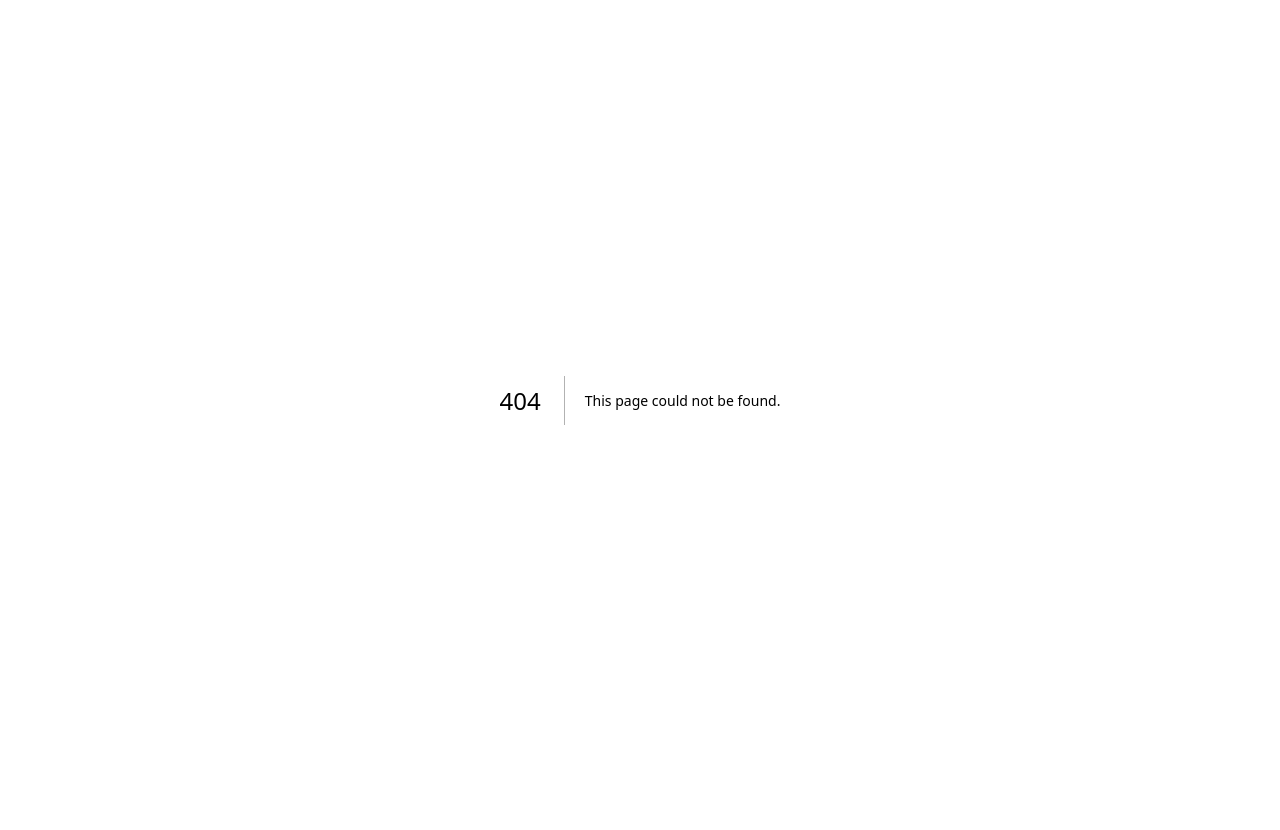
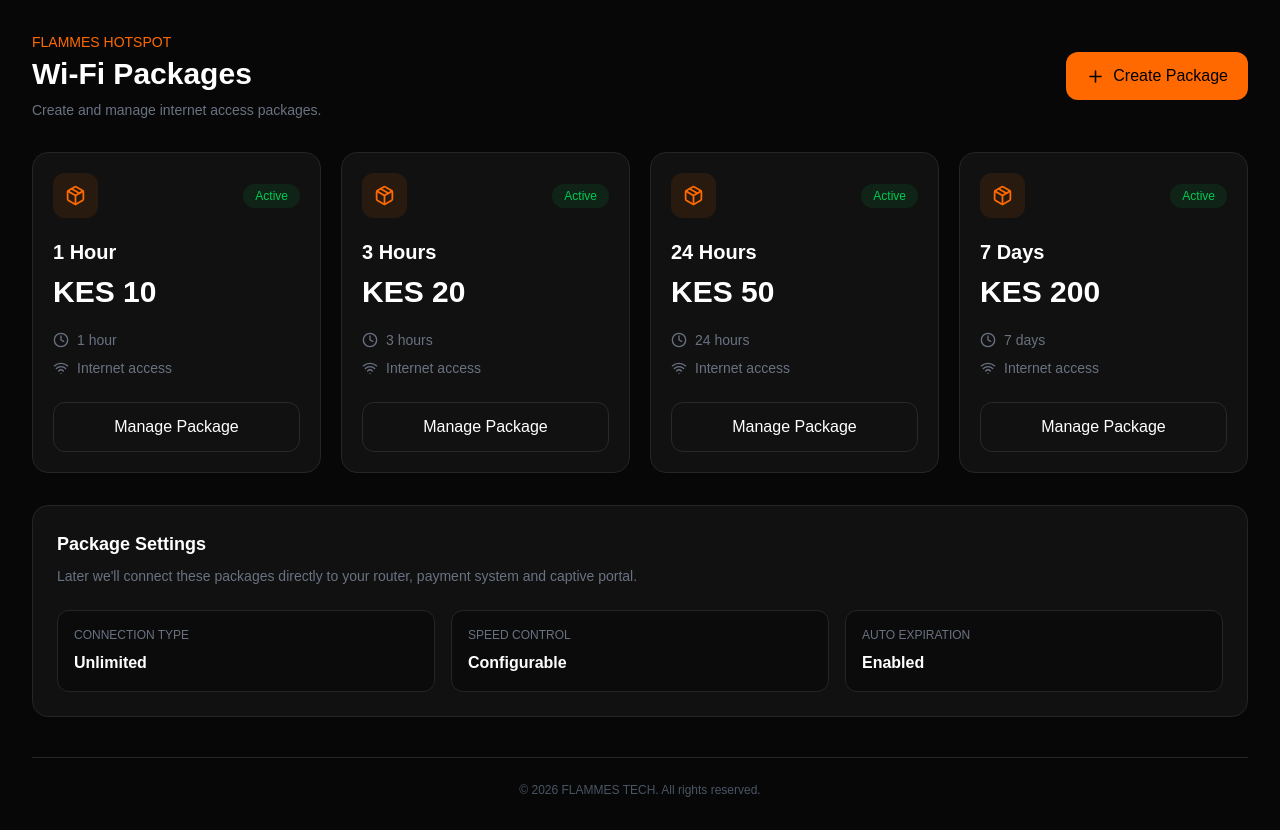
Before and after one commit to Jobizzo/FLAMMES-HOTSPOT, a Next.js app: page /packages in a window 1280 px wide. Before the commit this address had no page. Before the commit the page ends 800 px from the top, so only its background shows below. Built offline with nearby package versions, Linux system fonts and the light colour scheme.

Commit message:
Add PackagesPage component for Wi-Fi packages
This file contains a React component that displays various Wi-Fi packages with their details, including name, price, duration, and status. It also includes a section for package settings and a footer.

```diff
--- /dev/null
+++ b/app/packages/page.tsx
@@ -0,0 +1,144 @@
+"use client";
+
+import { Package, Plus, Clock, Wifi } from "lucide-react";
+
+const packages = [
+  {
+    name: "1 Hour",
+    price: "KES 10",
+    duration: "1 hour",
+    status: "Active",
+  },
+  {
+    name: "3 Hours",
+    price: "KES 20",
+    duration: "3 hours",
+    status: "Active",
+  },
+  {
+    name: "24 Hours",
+    price: "KES 50",
+    duration: "24 hours",
+    status: "Active",
+  },
+  {
+    name: "7 Days",
+    price: "KES 200",
+    duration: "7 days",
+    status: "Active",
+  },
+];
+
+export default function PackagesPage() {
+  return (
+    <main className="min-h-screen bg-[#070707] text-white">
+      <div className="mx-auto max-w-7xl p-5 md:p-8">
+
+        <div className="mb-8 flex flex-col gap-4 sm:flex-row sm:items-center sm:justify-between">
+          <div>
+            <p className="text-sm text-orange-500">FLAMMES HOTSPOT</p>
+
+            <h1 className="mt-1 text-3xl font-black">
+              Wi-Fi Packages
+            </h1>
+
+            <p className="mt-2 text-sm text-gray-500">
+              Create and manage internet access packages.
+            </p>
+          </div>
+
+          <button className="flex items-center justify-center gap-2 rounded-xl bg-orange-500 px-5 py-3 font-bold text-black">
+            <Plus size={19} />
+            Create Package
+          </button>
+        </div>
+
+        <div className="grid gap-5 sm:grid-cols-2 lg:grid-cols-4">
+          {packages.map((pkg) => (
+            <div
+              key={pkg.name}
+              className="rounded-2xl border border-[#252525] bg-[#111] p-5 transition hover:border-orange-500/40"
+            >
+              <div className="mb-5 flex items-center justify-between">
+                <div className="rounded-xl bg-orange-500/10 p-3 text-orange-500">
+                  <Package size={21} />
+                </div>
+
+                <span className="rounded-full bg-green-500/10 px-3 py-1 text-xs text-green-500">
+                  {pkg.status}
+                </span>
+              </div>
+
+              <h2 className="text-xl font-bold">
+                {pkg.name}
+              </h2>
+
+              <p className="mt-2 text-3xl font-black">
+                {pkg.price}
+              </p>
+
+              <div className="mt-5 flex items-center gap-2 text-sm text-gray-500">
+                <Clock size={16} />
+                {pkg.duration}
+              </div>
+
+              <div className="mt-2 flex items-center gap-2 text-sm text-gray-500">
+                <Wifi size={16} />
+                Internet access
+              </div>
+
+              <button className="mt-6 w-full rounded-xl border border-[#292929] py-3 text-sm font-semibold hover:bg-[#181818]">
+                Manage Package
+              </button>
+            </div>
+          ))}
+        </div>
+
+        <div className="mt-8 rounded-2xl border border-[#252525] bg-[#111] p-6">
+          <h2 className="text-lg font-bold">
+            Package Settings
+          </h2>
+
+          <p className="mt-2 text-sm text-gray-500">
+            Later we'll connect these packages directly to your router,
+            payment system and captive portal.
+          </p>
+
+          <div className="mt-6 grid gap-4 md:grid-cols-3">
+            <div className="rounded-xl border border-[#252525] bg-[#0b0b0b] p-4">
+              <p className="text-xs text-gray-500">
+                CONNECTION TYPE
+              </p>
+              <p className="mt-2 font-semibold">
+                Unlimited
+              </p>
+            </div>
+
+            <div className="rounded-xl border border-[#252525] bg-[#0b0b0b] p-4">
+              <p className="text-xs text-gray-500">
+                SPEED CONTROL
+              </p>
+              <p className="mt-2 font-semibold">
+                Configurable
+              </p>
+            </div>
+
+            <div className="rounded-xl border border-[#252525] bg-[#0b0b0b] p-4">
+              <p className="text-xs text-gray-500">
+                AUTO EXPIRATION
+              </p>
+              <p className="mt-2 font-semibold">
+                Enabled
+              </p>
+            </div>
+          </div>
+        </div>
+
+        <footer className="mt-10 border-t border-[#252525] pt-6 text-center text-xs text-gray-600">
+          © 2026 FLAMMES TECH. All rights reserved.
+        </footer>
+
+      </div>
+    </main>
+  );
+              }
```
